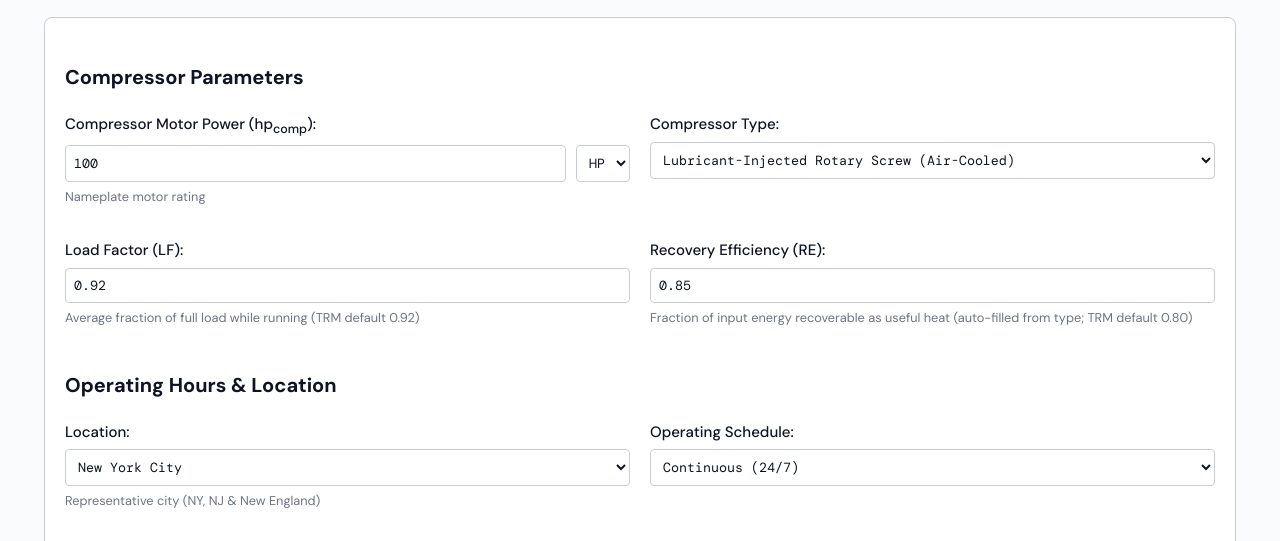
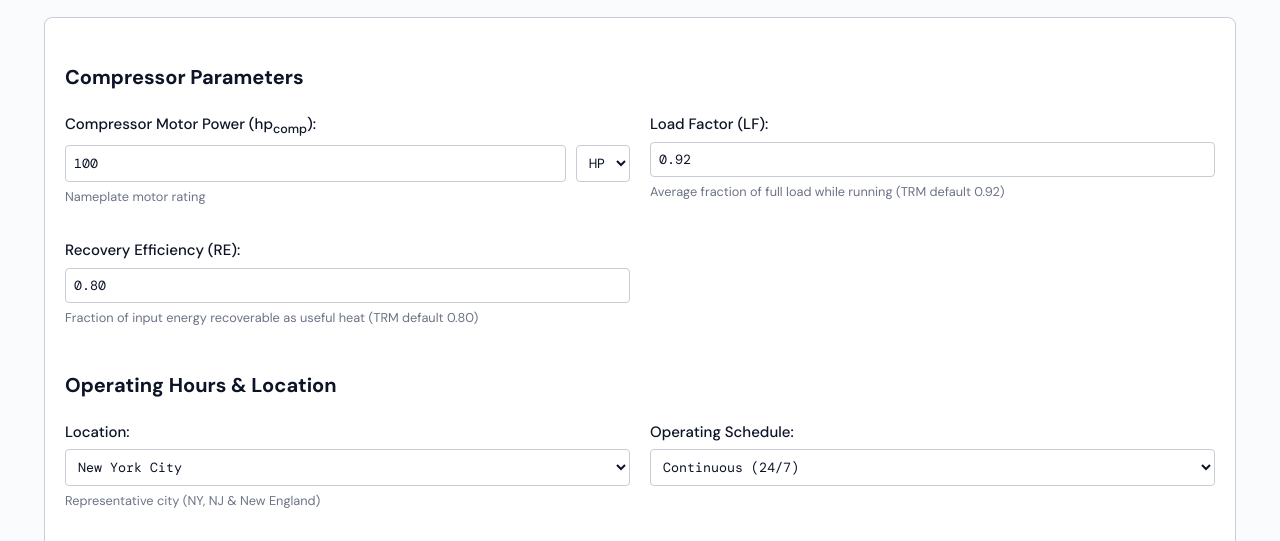
Before and after one commit to UCONN-ITAC/itac-tools, a plain HTML site: page heat-recovery.html in a window 1280 px wide. Shown: the part 241-782 px from the top of the page. Drawn offline with nearby package versions, Linux system fonts and the light colour scheme.

Commit message:
Refactor heat recovery form: Remove compressor type selection and update recovery efficiency input for improved clarity and accuracy

```diff
--- a/assets/js/heat-recovery.js
+++ b/assets/js/heat-recovery.js
@@ -25,15 +25,6 @@
 // Conversion constants
 const HR_KW_PER_HP = 0.746;   // kW per horsepower
 const HR_BTU_PER_KWH = 3412;  // Btu per kWh
-
-// Recovery efficiency (RE) presets by compressor type. TRM default is 0.80;
-// these type-specific values reflect the recoverable fraction of input energy.
-const HR_RE_DEFAULTS = {
-    'rotary-screw':  0.85,
-    'oil-free':      0.89,
-    'reciprocating': 0.60,
-    'centrifugal':   0.85
-};
 
 // Fossil heating fuels. Electric heating is handled separately via COP.
 const HR_FUEL_DEFAULTS = {
@@ -81,12 +72,6 @@ function hrFormatNumber(num, decimals = 0) {
         minimumFractionDigits: decimals,
         maximumFractionDigits: decimals
     });
-}
-
-function hrUpdateRejectionFactor() {
-    const type = document.getElementById('compressorType').value;
-    document.getElementById('recoveryEfficiency').value = HR_RE_DEFAULTS[type];
-    hrCalculate();
 }
 
 // Populate the location <select>, grouped by state.
--- a/heat-recovery.html
+++ b/heat-recovery.html
@@ -58,26 +58,17 @@
             <p style="font-size: 0.85em; color: var(--md-default-fg-color--light); margin-top: 5px;">Nameplate motor rating</p>
         </div>
         <div>
-            <label for="compressorType" style="display: block; margin-bottom: 5px; font-weight: 500;">Compressor Type:</label>
-            <select id="compressorType" onchange="hrUpdateRejectionFactor()" style="width: 100%; padding: 8px; border: 1px solid var(--md-default-fg-color--lightest); border-radius: 4px; background: var(--md-default-bg-color); color: var(--md-default-fg-color);">
-                <option value="rotary-screw">Lubricant-Injected Rotary Screw (Air-Cooled)</option>
-                <option value="oil-free">Oil-Free Rotary Screw</option>
-                <option value="reciprocating">Reciprocating (Air-Cooled)</option>
-                <option value="centrifugal">Centrifugal</option>
-            </select>
+            <label for="loadFactor" style="display: block; margin-bottom: 5px; font-weight: 500;">Load Factor (LF):</label>
+            <input type="number" id="loadFactor" value="0.92" step="0.01" min="0" max="1" style="width: 100%; padding: 8px; border: 1px solid var(--md-default-fg-color--lightest); border-radius: 4px; background: var(--md-default-bg-color); color: var(--md-default-fg-color);">
+            <p style="font-size: 0.85em; color: var(--md-default-fg-color--light); margin-top: 5px;">Average fraction of full load while running (TRM default 0.92)</p>
         </div>
     </div>
 
     <div style="display: grid; grid-template-columns: 1fr 1fr; gap: 20px; margin: 20px 0;">
         <div>
-            <label for="loadFactor" style="display: block; margin-bottom: 5px; font-weight: 500;">Load Factor (LF):</label>
-            <input type="number" id="loadFactor" value="0.92" step="0.01" min="0" max="1" style="width: 100%; padding: 8px; border: 1px solid var(--md-default-fg-color--lightest); border-radius: 4px; background: var(--md-default-bg-color); color: var(--md-default-fg-color);">
-            <p style="font-size: 0.85em; color: var(--md-default-fg-color--light); margin-top: 5px;">Average fraction of full load while running (TRM default 0.92)</p>
-        </div>
-        <div>
             <label for="recoveryEfficiency" style="display: block; margin-bottom: 5px; font-weight: 500;">Recovery Efficiency (RE):</label>
-            <input type="number" id="recoveryEfficiency" value="0.85" step="0.01" min="0" max="1" style="width: 100%; padding: 8px; border: 1px solid var(--md-default-fg-color--lightest); border-radius: 4px; background: var(--md-default-bg-color); color: var(--md-default-fg-color);">
-            <p style="font-size: 0.85em; color: var(--md-default-fg-color--light); margin-top: 5px;">Fraction of input energy recoverable as useful heat (auto-filled from type; TRM default 0.80)</p>
+            <input type="number" id="recoveryEfficiency" value="0.80" step="0.01" min="0" max="1" style="width: 100%; padding: 8px; border: 1px solid var(--md-default-fg-color--lightest); border-radius: 4px; background: var(--md-default-bg-color); color: var(--md-default-fg-color);">
+            <p style="font-size: 0.85em; color: var(--md-default-fg-color--light); margin-top: 5px;">Fraction of input energy recoverable as useful heat (TRM default 0.80)</p>
         </div>
     </div>
 
```
